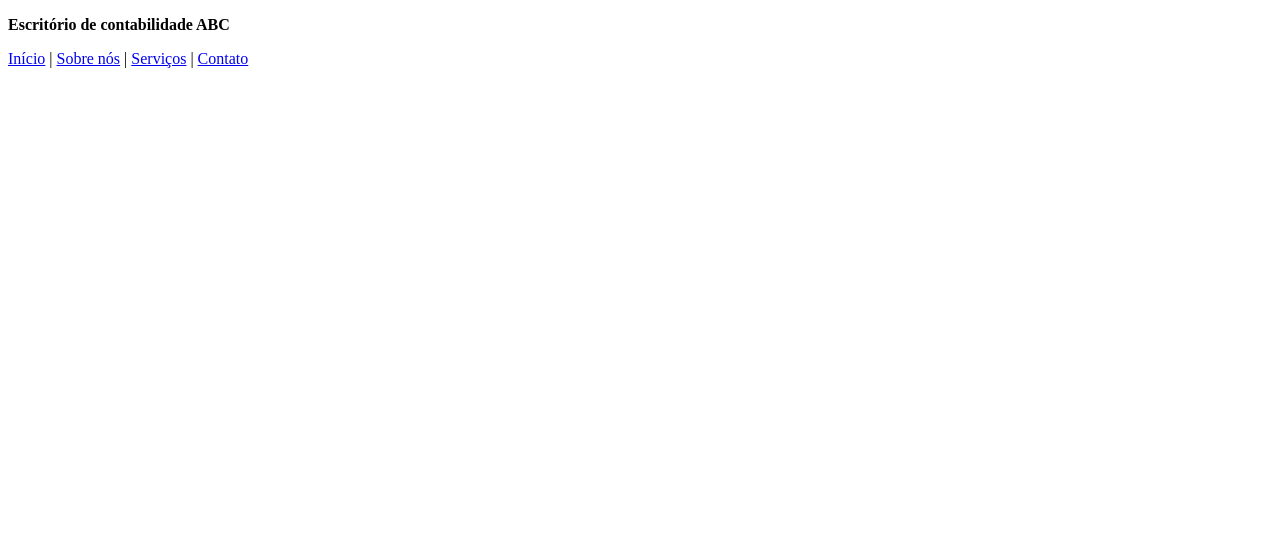
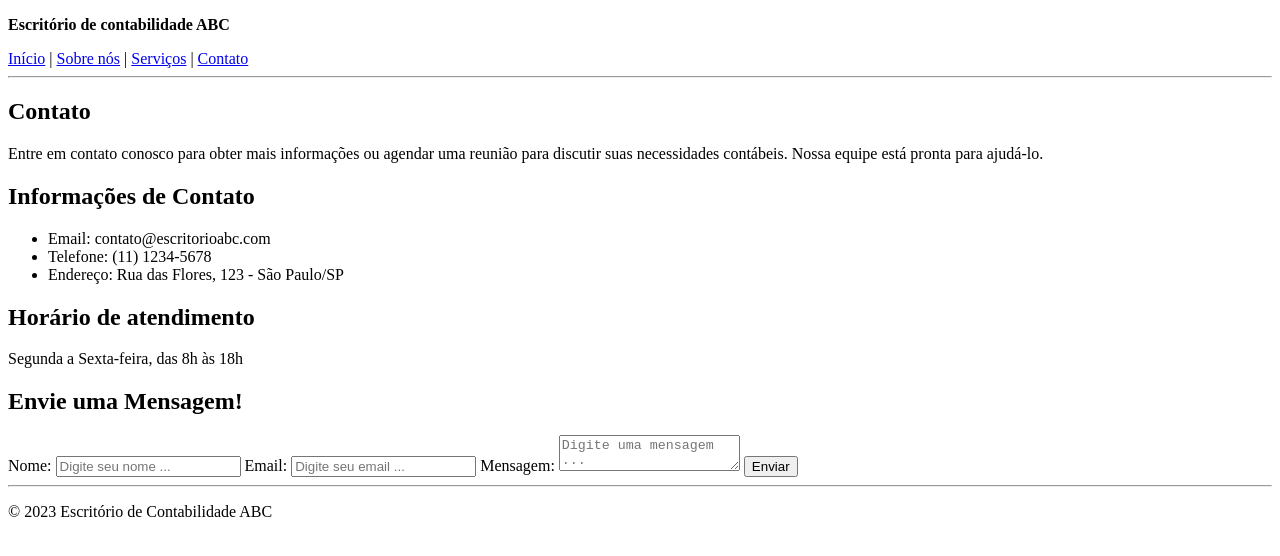
Before and after one commit to stecode/site-html, a plain HTML site: page contato.html in a window 1280 px wide. Drawn offline with Linux system fonts and the light colour scheme.

Commit message:
adicionada pagina 'contato.html'

```diff
--- a/contato.html
+++ b/contato.html
@@ -15,3 +15,44 @@
             <a href="contato.html">Contato</a>
         </nav>
     </header>
+    <hr>
+    <main>
+        <section>
+            <h1>Contato</h1>
+            <p>Entre em contato conosco para obter mais informações ou agendar uma reunião para discutir suas necessidades contábeis. Nossa equipe está pronta para ajudá-lo.
+            </p>
+        </section>
+        <section>
+            <h2>Informações de Contato</h2>
+            <addess>
+                <ul>
+                    <li>Email: contato@escritorioabc.com</li>
+                    <li>Telefone: (11) 1234-5678</li>
+                    <li>Endereço: Rua das Flores, 123 - São Paulo/SP</li>
+                </ul>
+            </addess>
+        </section>
+        <section>
+            <h2>Horário de atendimento</h2>
+            <p>Segunda a Sexta-feira, das 8h às 18h</p>
+        </section>
+        <section>
+            <h2>Envie uma Mensagem!</h2>
+            <form>
+                <label for="nome" >Nome:</label>
+                <input type="text" name="nome" id="nome" placeholder="Digite seu nome ..." required>
+                <label for="email" >Email:</label>
+                <input type="email" name="email" id="email"  placeholder="Digite seu email ..." required>
+                <label for="" >Mensagem:</label>
+                <textarea name="mensagem" id="mensagem" placeholder="Digite uma mensagem ..." required></textarea>
+                <button type="submit">Enviar</button>
+            </form>
+        </section>
+    </main>
+    <hr>
+    <footer>
+        <p>&copy; 2023 Escritório de Contabilidade ABC</p>
+    </footer>
+
+</body>
+</html>
```
